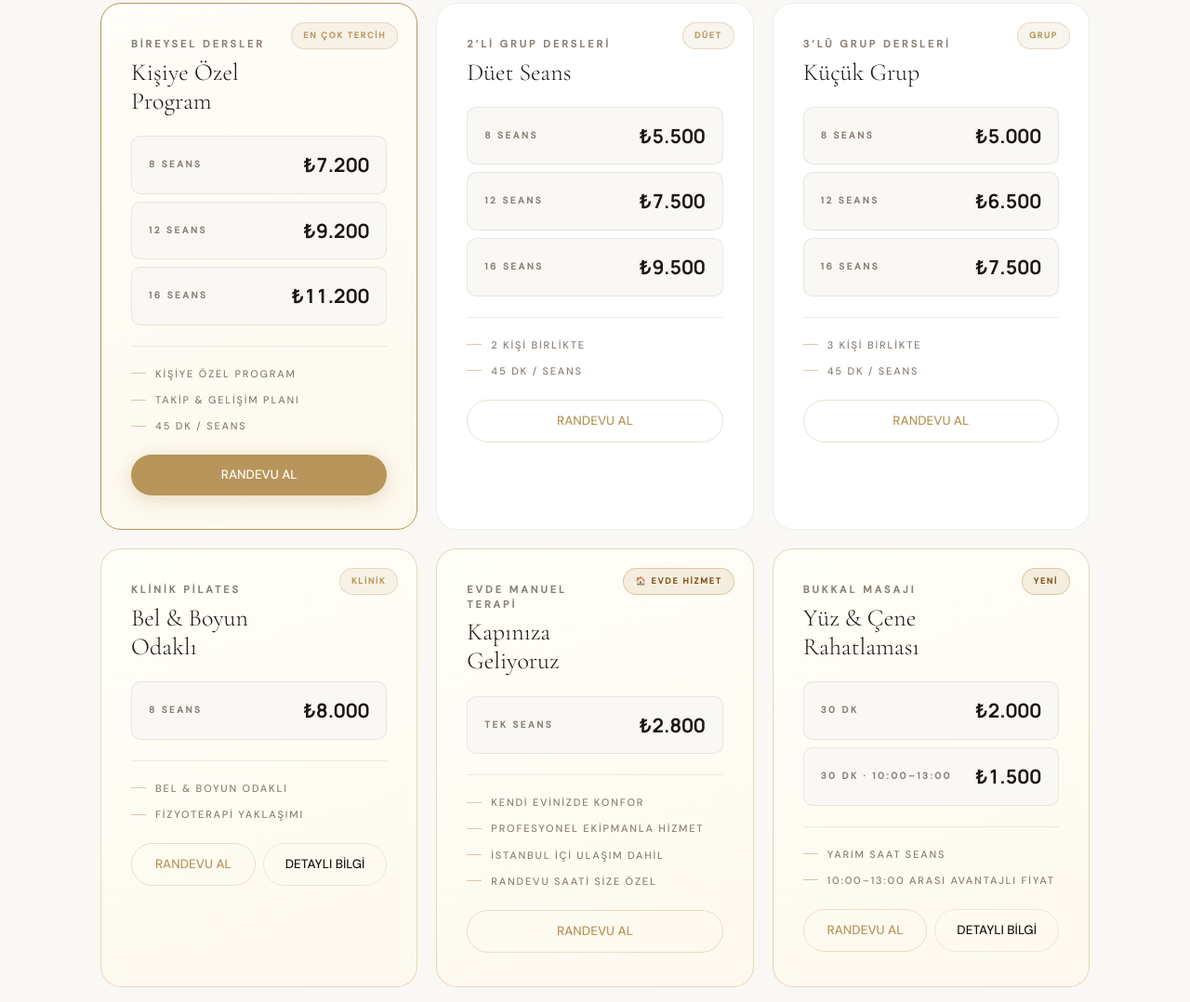
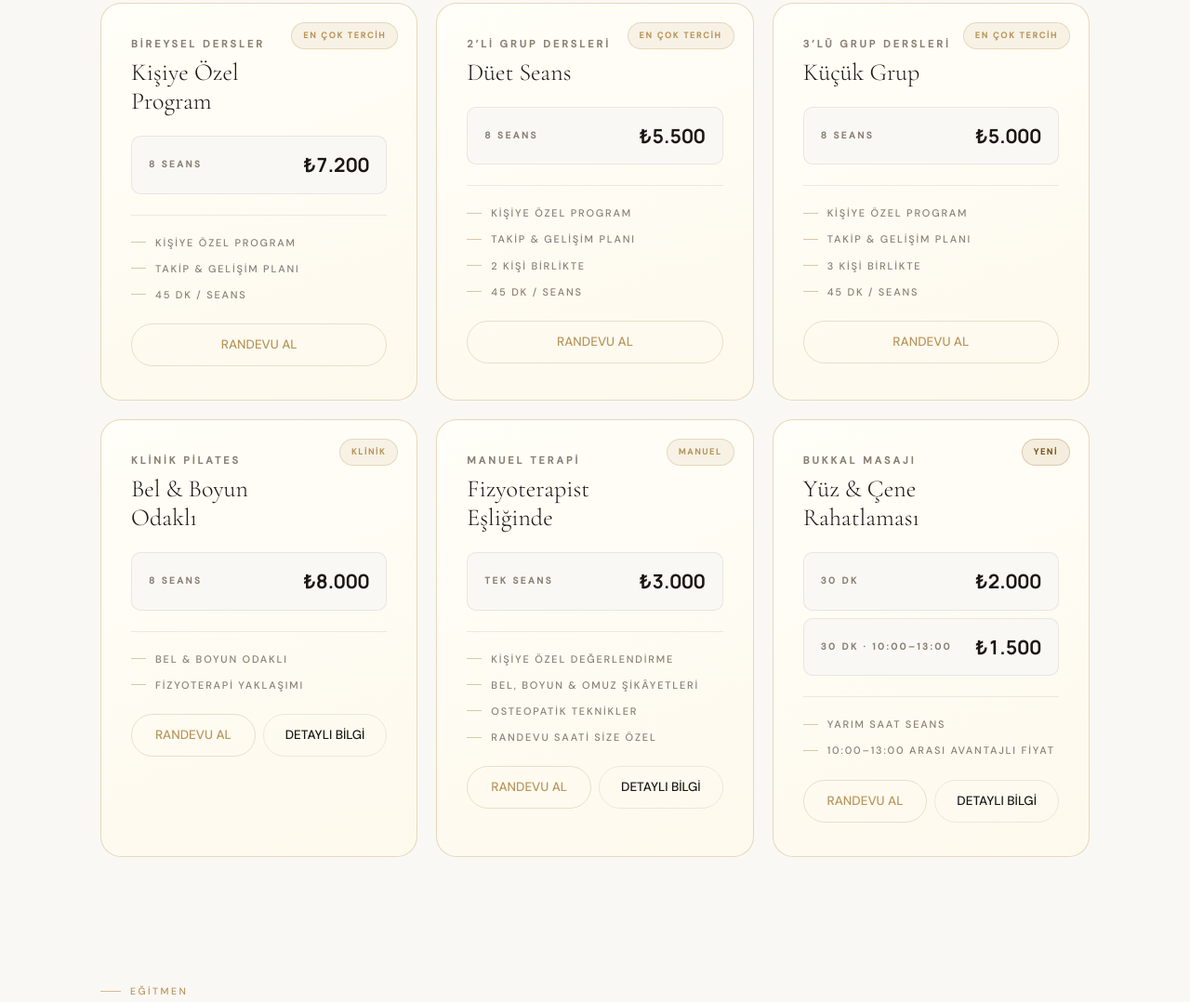
Before and after one commit to mlkcerman/MyFizyo-Site, a plain HTML site: page index.html in a window 1280 px wide. Shown: the part 2268-3346 px from the top of the page at 93% size. Drawn offline with nearby package versions, Linux system fonts and the light colour scheme.

Commit message:
Update index.html

```diff
--- a/index.html
+++ b/index.html
@@ -60,7 +60,6 @@
         { "@type": "Offer", "itemOffered": { "@type": "Service", "name": "Mat Pilates" } },
         { "@type": "Offer", "itemOffered": { "@type": "Service", "name": "Klinik Pilates" } },
         { "@type": "Offer", "itemOffered": { "@type": "Service", "name": "Manuel Terapi" } },
-        { "@type": "Offer", "itemOffered": { "@type": "Service", "name": "Evde Manuel Terapi" } },
         { "@type": "Offer", "price": "2000", "priceCurrency": "TRY", "itemOffered": { "@type": "Service", "name": "Bukkal Masajı" } }
       ]
     }
@@ -652,21 +651,13 @@
       <div class="pricing-grid-3">
 
         <!-- Bireysel Dersler -->
-        <div class="price-card featured reveal reveal-delay-1">
+        <div class="price-card special reveal reveal-delay-1">
           <div class="price-tag">EN ÇOK TERCİH</div>
           <h3>BİREYSEL DERSLER<span class="card-title-sub">Kişiye Özel Program</span></h3>
           <div class="price-tiers">
             <div class="price-tier">
               <span class="price-tier-label">8 SEANS</span>
               <span class="price-tier-amount">&#8378;7.200</span>
-            </div>
-            <div class="price-tier">
-              <span class="price-tier-label">12 SEANS</span>
-              <span class="price-tier-amount">&#8378;9.200</span>
-            </div>
-            <div class="price-tier">
-              <span class="price-tier-label">16 SEANS</span>
-              <span class="price-tier-amount">&#8378;11.200</span>
             </div>
           </div>
           <div class="price-divider"></div>
@@ -675,29 +666,23 @@
             <li>TAKİP &amp; GELİŞİM PLANI</li>
             <li>45 DK / SEANS</li>
           </ul>
-          <div style="margin-top:22px"><a class="btn btn-gold" href="#randevu" style="width:100%">RANDEVU AL</a></div>
+          <div style="margin-top:22px"><a class="btn btn-ghost" href="#randevu" style="width:100%">RANDEVU AL</a></div>
         </div>
 
         <!-- 2'li Grup Dersleri -->
-        <div class="price-card reveal reveal-delay-2">
-          <div class="price-tag">DÜET</div>
+        <div class="price-card special reveal reveal-delay-2">
+          <div class="price-tag">EN ÇOK TERCİH</div>
           <h3>2&rsquo;Lİ GRUP DERSLERİ<span class="card-title-sub">Düet Seans</span></h3>
           <div class="price-tiers">
             <div class="price-tier">
               <span class="price-tier-label">8 SEANS</span>
               <span class="price-tier-amount">&#8378;5.500</span>
             </div>
-            <div class="price-tier">
-              <span class="price-tier-label">12 SEANS</span>
-              <span class="price-tier-amount">&#8378;7.500</span>
-            </div>
-            <div class="price-tier">
-              <span class="price-tier-label">16 SEANS</span>
-              <span class="price-tier-amount">&#8378;9.500</span>
-            </div>
           </div>
           <div class="price-divider"></div>
           <ul class="price-features">
+            <li>KİŞİYE ÖZEL PROGRAM</li>
+            <li>TAKİP &amp; GELİŞİM PLANI</li>
             <li>2 KİŞİ BİRLİKTE</li>
             <li>45 DK / SEANS</li>
           </ul>
@@ -705,25 +690,19 @@
         </div>
 
         <!-- 3'lü Grup Dersleri -->
-        <div class="price-card reveal reveal-delay-3">
-          <div class="price-tag">GRUP</div>
+        <div class="price-card special reveal reveal-delay-3">
+          <div class="price-tag">EN ÇOK TERCİH</div>
           <h3>3&rsquo;LÜ GRUP DERSLERİ<span class="card-title-sub">Küçük Grup</span></h3>
           <div class="price-tiers">
             <div class="price-tier">
               <span class="price-tier-label">8 SEANS</span>
               <span class="price-tier-amount">&#8378;5.000</span>
             </div>
-            <div class="price-tier">
-              <span class="price-tier-label">12 SEANS</span>
-              <span class="price-tier-amount">&#8378;6.500</span>
-            </div>
-            <div class="price-tier">
-              <span class="price-tier-label">16 SEANS</span>
-              <span class="price-tier-amount">&#8378;7.500</span>
-            </div>
           </div>
           <div class="price-divider"></div>
           <ul class="price-features">
+            <li>KİŞİYE ÖZEL PROGRAM</li>
+            <li>TAKİP &amp; GELİŞİM PLANI</li>
             <li>3 KİŞİ BİRLİKTE</li>
             <li>45 DK / SEANS</li>
           </ul>
@@ -752,24 +731,24 @@
           <div style="margin-top:22px;display:flex;gap:8px;flex-wrap:wrap"><a class="btn btn-ghost" href="#randevu" style="flex:1;min-width:120px">RANDEVU AL</a><a class="btn btn-outline" href="hizmetler/kartal-klinik-pilates.html" style="flex:1;min-width:120px">DETAYLI B&#304;LG&#304;</a></div>
         </div>
 
-        <!-- Evde Manuel Terapi -->
+        <!-- Manuel Terapi -->
         <div class="price-card special reveal reveal-delay-2">
-          <div class="price-tag new-tag">&#127968; EVDE HİZMET</div>
-          <h3 style="padding-right:118px">EVDE MANUEL TERAPİ<span class="card-title-sub">Kapınıza Geliyoruz</span></h3>
+          <div class="price-tag">MANUEL</div>
+          <h3>MANUEL TERAPİ<span class="card-title-sub">Fizyoterapist Eşliğinde</span></h3>
           <div class="price-tiers" style="margin-top:9px">
             <div class="price-tier">
               <span class="price-tier-label">TEK SEANS</span>
-              <span class="price-tier-amount">&#8378;2.800</span>
+              <span class="price-tier-amount">&#8378;3.000</span>
             </div>
           </div>
           <div class="price-divider"></div>
           <ul class="price-features">
-            <li>KENDİ EVİNİZDE KONFOR</li>
-            <li>PROFESYONEL EKİPMANLA HİZMET</li>
-            <li>İSTANBUL İÇİ ULAŞIM DAHİL</li>
+            <li>KİŞİYE ÖZEL DEĞERLENDİRME</li>
+            <li>BEL, BOYUN &amp; OMUZ ŞİKÂYETLERİ</li>
+            <li>OSTEOPATİK TEKNİKLER</li>
             <li>RANDEVU SAATİ SİZE ÖZEL</li>
           </ul>
-          <div style="margin-top:22px"><a class="btn btn-ghost" href="#randevu" style="width:100%">RANDEVU AL</a></div>
+          <div style="margin-top:22px;display:flex;gap:8px;flex-wrap:wrap"><a class="btn btn-ghost" href="#randevu" style="flex:1;min-width:120px">RANDEVU AL</a><a class="btn btn-outline" href="hizmetler/kartal-manuel-terapi.html" style="flex:1;min-width:120px">DETAYLI B&#304;LG&#304;</a></div>
         </div>
 
         <!-- Bukkal Masajı -->
```
